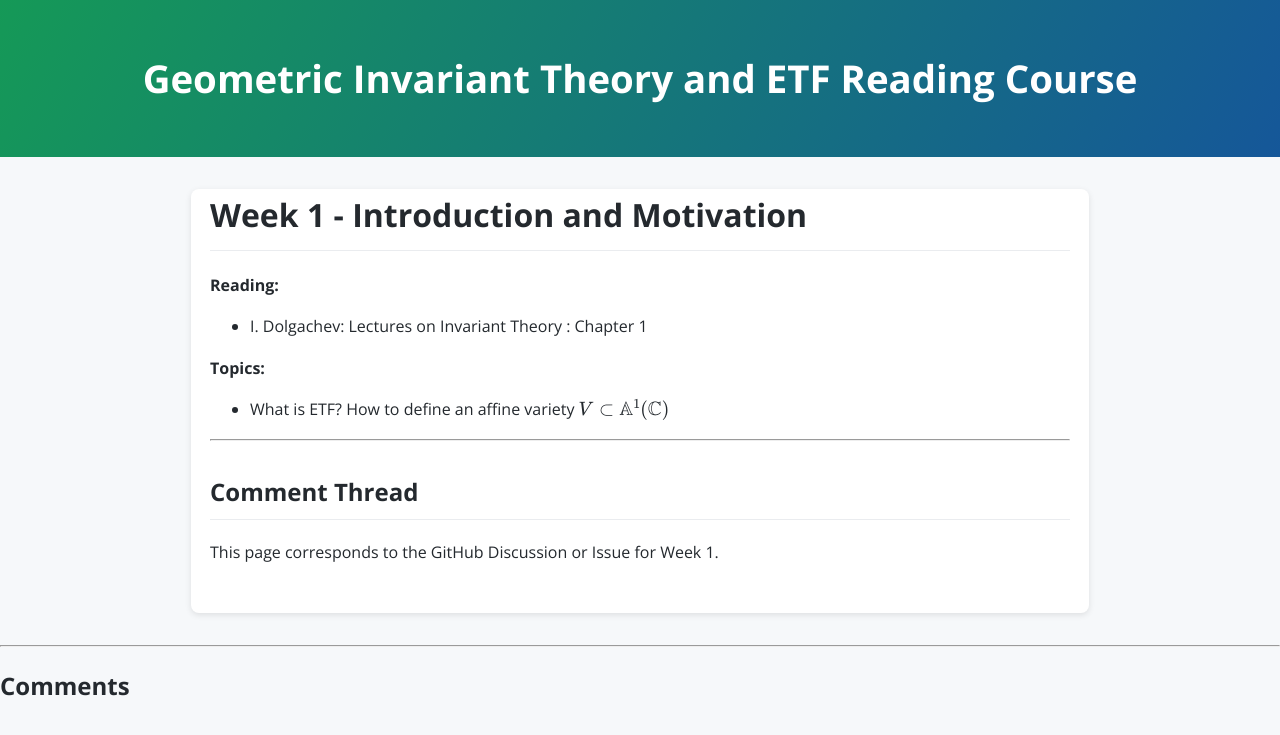
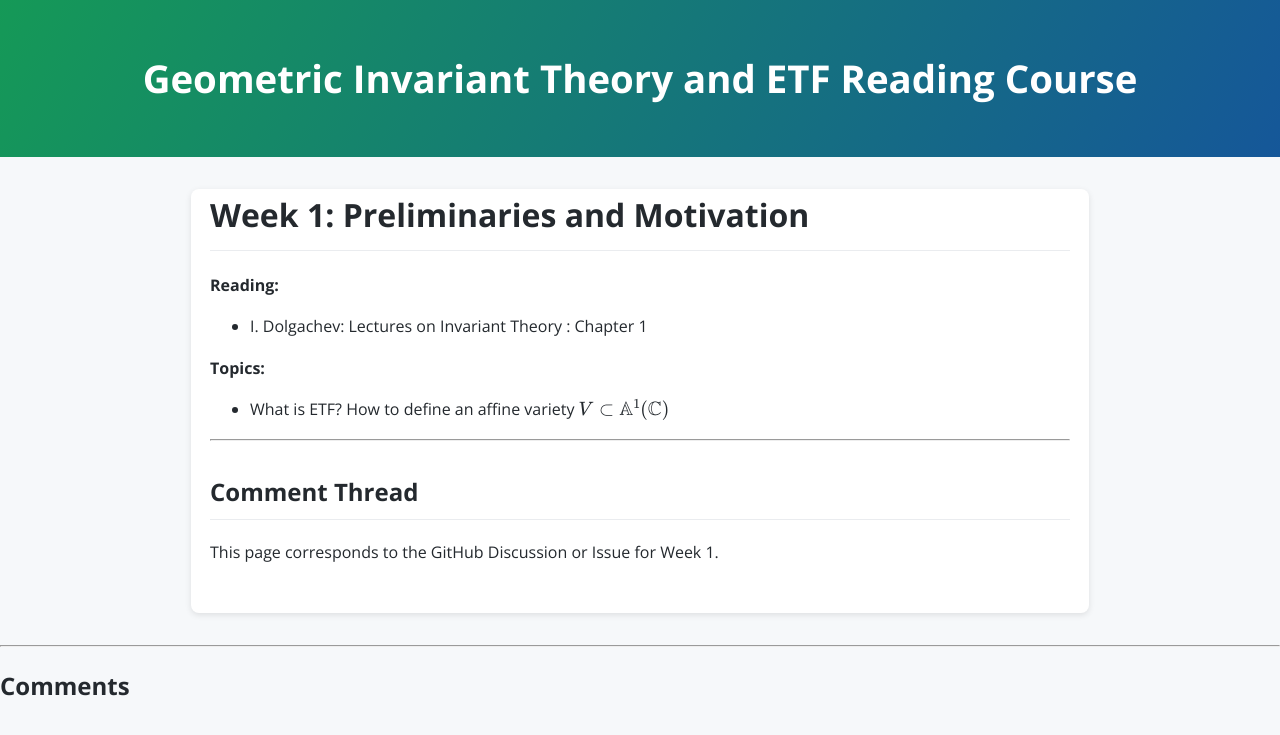
Before and after one commit to ayanava314/GIT-ETF, a Jekyll site: the page built from week01.md, in a window 1280 px wide. Shown: the top 735 px of the page. Built offline with Jekyll 4.4.1, drawn with Linux system fonts in a browser that asks for light colours; comment, search, counter and statistics services are not loaded.

Commit message:
minor changes

```diff
--- a/week01.md
+++ b/week01.md
@@ -1,9 +1,9 @@
 ---
-title: "Week 1 : Introduction and Motivation"
+title: "Week 1: Preliminaries and Motivation"
 layout: default
 ---
 
-# Week 1 - Introduction and Motivation
+# Week 1: Preliminaries and Motivation
 
 **Reading:**
 - I. Dolgachev: Lectures on Invariant Theory : Chapter 1
```
Also changed, not shown: README.md.
